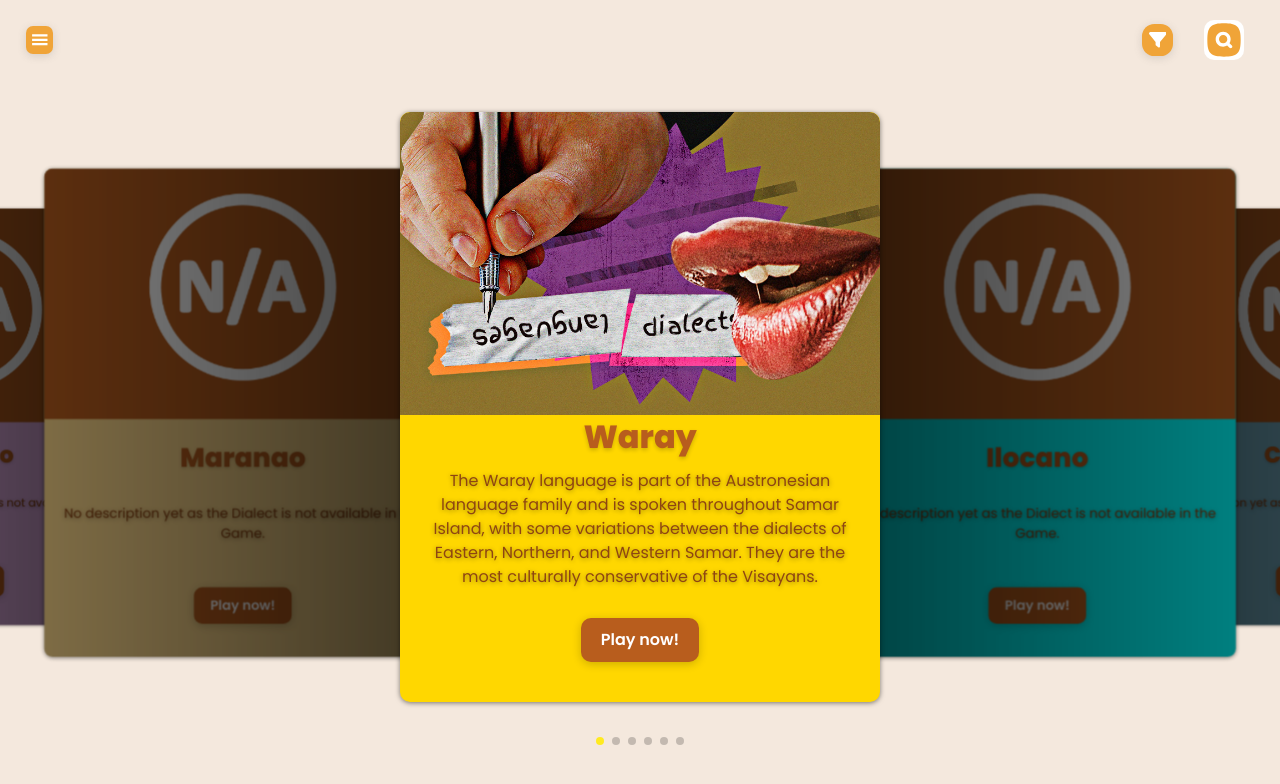
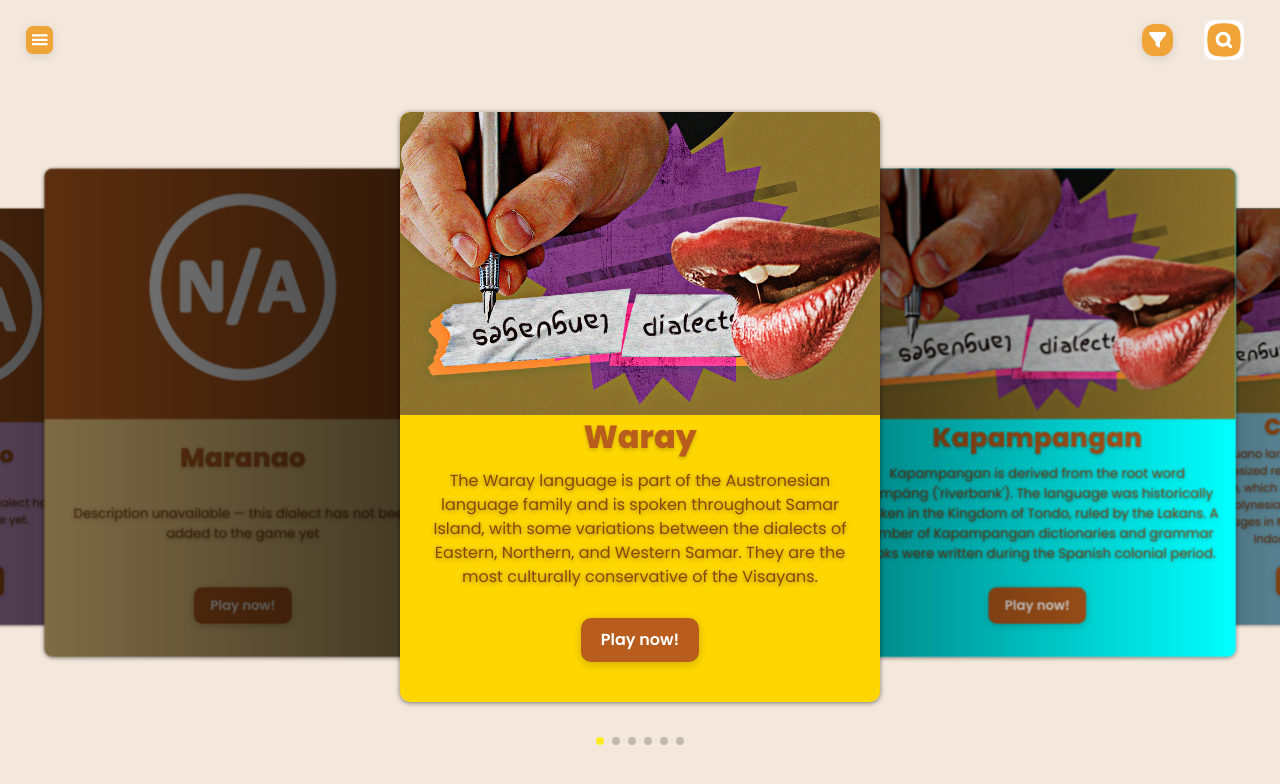
Before and after one commit to xtngbrl/DIALECTO, a React (Vite) app: page /dialecto/home in a window 1280 px wide. Shown: the top 784 px of the page. Built offline with nearby package versions, Linux system fonts and the light colour scheme.

Commit message:
Update Dialect slider

```diff
--- a/src/components/SliderDialect.jsx
+++ b/src/components/SliderDialect.jsx
@@ -16,11 +16,11 @@ import './components.css';
 // '/dialecto/animal-category' former nav
 const array = [
   { pic: DialectImg, btnLabel: 'Play now!', label: 'Waray', nav: '/dialecto/interactive-page', bgColor: '#FFD700', desc: "The Waray language is part of the Austronesian language family and is spoken throughout Samar Island, with some variations between the dialects of Eastern, Northern, and Western Samar. They are the most culturally conservative of the Visayans.", showPopup: false },
-  { pic: NotAvail, btnLabel: 'Play now!', label: 'Ilocano', bgColor: 'aqua', desc: "No description yet as the Dialect is not available in the Game.", showPopup: false },
-  { pic: NotAvail, btnLabel: 'Play now!', label: 'Cebuano', bgColor: '#7FBCD2', desc: "No description yet as the Dialect is not available in the Game.", showPopup: false },
-  { pic: NotAvail, btnLabel: 'Play now!', label: 'Tausog', bgColor: '#A1F54D', desc: "No description yet as the Dialect is not available in the Game.", showPopup: false },
-  { pic: NotAvail, btnLabel: 'Play now!', label: 'Bicolano', bgColor: '#EDB7ED', desc: "No description yet as the Dialect is not available in the Game.", showPopup: false },
-  { pic: NotAvail, btnLabel: 'Play now!', label: 'Maranao', bgColor: '#FBD78A', desc: "No description yet as the Dialect is not available in the Game.", showPopup: false },
+  { pic: DialectImg, btnLabel: 'Play now!', label: 'Kapampangan', bgColor: 'aqua', desc: "Kapampangan is derived from the root word pampáng ('riverbank'). The language was historically spoken in the Kingdom of Tondo, ruled by the Lakans. A number of Kapampangan dictionaries and grammar books were written during the Spanish colonial period.", showPopup: false },
+  { pic: DialectImg, btnLabel: 'Play now!', label: 'Cebuano', bgColor: '#7FBCD2', desc: "The Cebuano language is a descendant of the hypothesized reconstructed Proto-Philippine language, which in turn descended from Proto-Malayo-Polynesian, making it distantly related to many languages in Maritime Southeast Asia, including Indonesian and Malay.", showPopup: false },
+  { pic: DialectImg, btnLabel: 'Play now!', label: 'Ilocano', bgColor: '#A1F54D', desc: "The Ilocano language, also known as Iloco, belongs to the Austronesian language family, specifically within the Malayo-Polynesian branch. It is widely believed to have originated in Taiwan through the Out of Taiwan migration theory.", showPopup: false },
+  { pic: NotAvail, btnLabel: 'Play now!', label: 'Bicolano', bgColor: '#EDB7ED', desc: "Description unavailable — this dialect has not been added to the game yet.", showPopup: false },
+  { pic: NotAvail, btnLabel: 'Play now!', label: 'Maranao', bgColor: '#FBD78A', desc: "Description unavailable — this dialect has not been added to the game yet", showPopup: false },
 ];
 
 const CustomSlider = () => {
```
